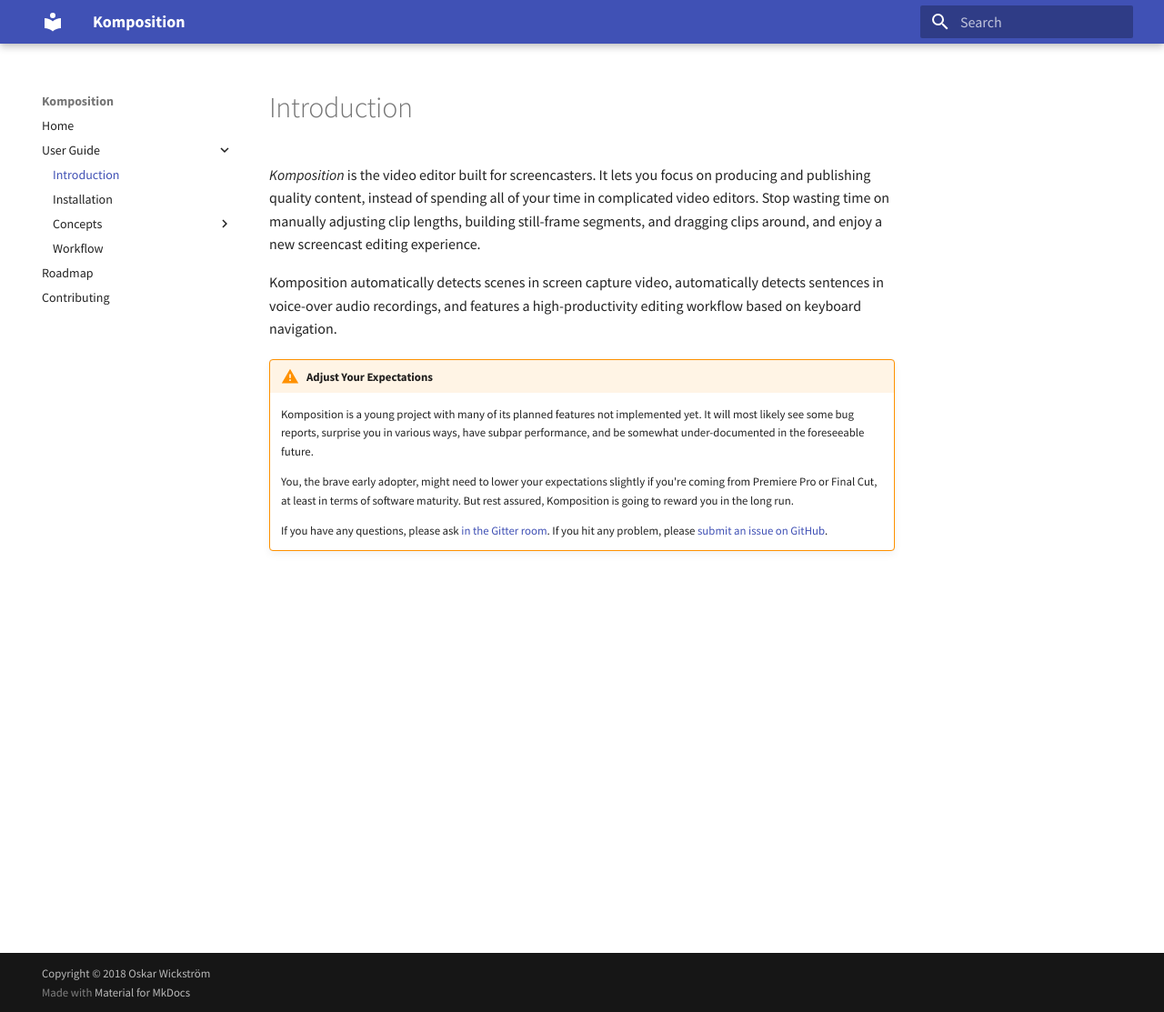
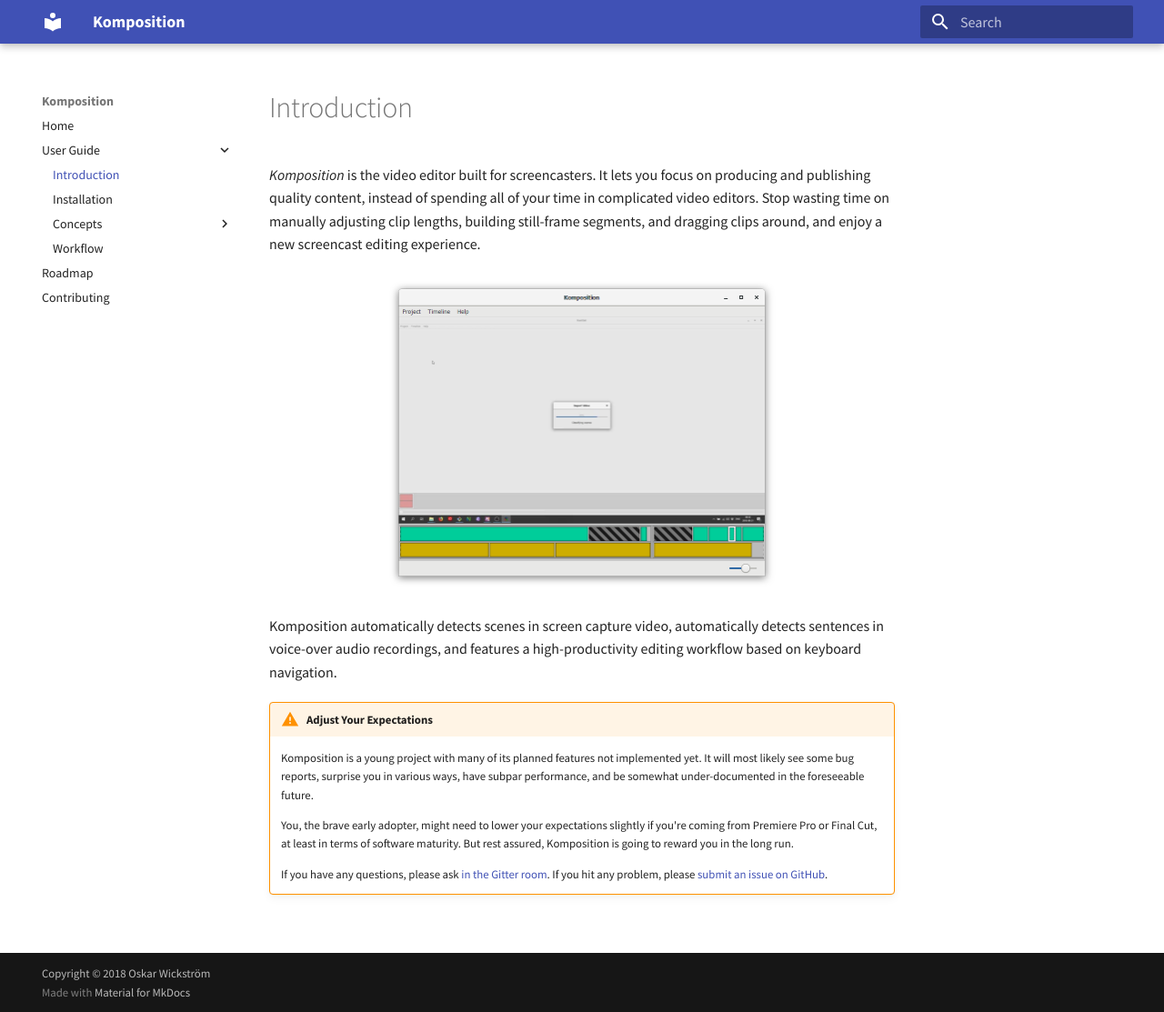
Before and after one commit to owickstrom/komposition, an MkDocs documentation site: the page built from docs/src/user-guide/introduction.md, in a window 1280 px wide and 1113 px high. Shown: the whole window at 91% size. Built offline with MkDocs 1.6.1 and Material for MkDocs 9.7.7, drawn with Linux system fonts in a browser that asks for light colours.

```diff
--- a/docs/src/css/komposition.css
+++ b/docs/src/css/komposition.css
@@ -2,9 +2,9 @@
     padding-bottom: 4em;
 }
 
-#main-screenshot {
+#introduction-video {
     display: block;
-    margin: 0 auto 2em;
+    margin: 0 auto 4em;
 }
 h1#komposition {
     font-size: 400%;
@@ -32,3 +32,7 @@
 #subtitle + p a:last-child:after {
     content: '';
 }
+#main-screenshot {
+    display: block;
+    margin: 0 auto 1em auto;
+}
--- a/docs/src/user-guide/introduction.md
+++ b/docs/src/user-guide/introduction.md
@@ -5,6 +5,8 @@
 time in complicated video editors. Stop wasting time on manually adjusting
 clip lengths, building still-frame segments, and dragging clips around, and
 enjoy a new screencast editing experience.
+
+<img alt="Komposition screenshot" src="../../screenshot.png" width="442px" height="362px" id="main-screenshot">
 
 Komposition automatically detects scenes in screen capture video,
 automatically detects sentences in voice-over audio recordings, and features
```
Also changed, not shown: docs/src/index.md (+2 -1 lines).
